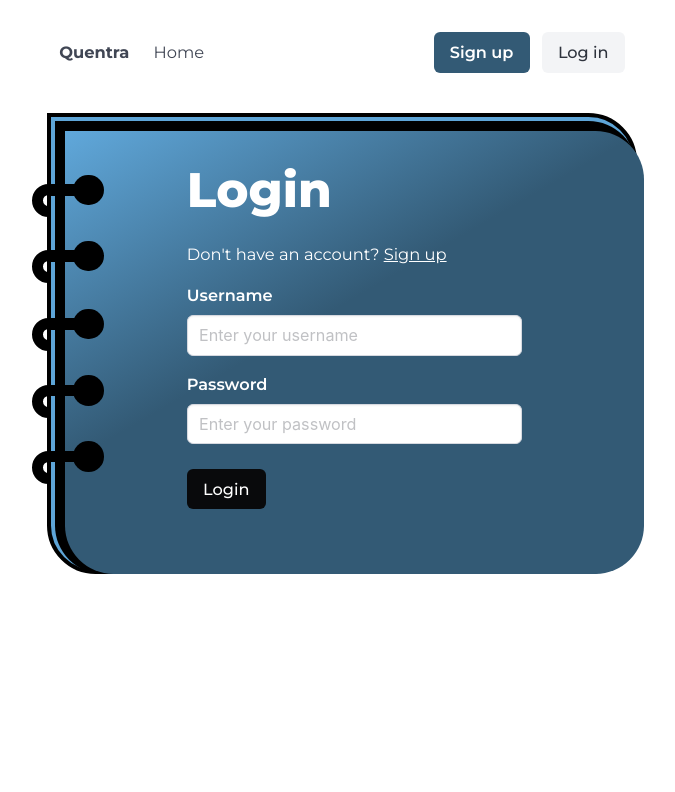
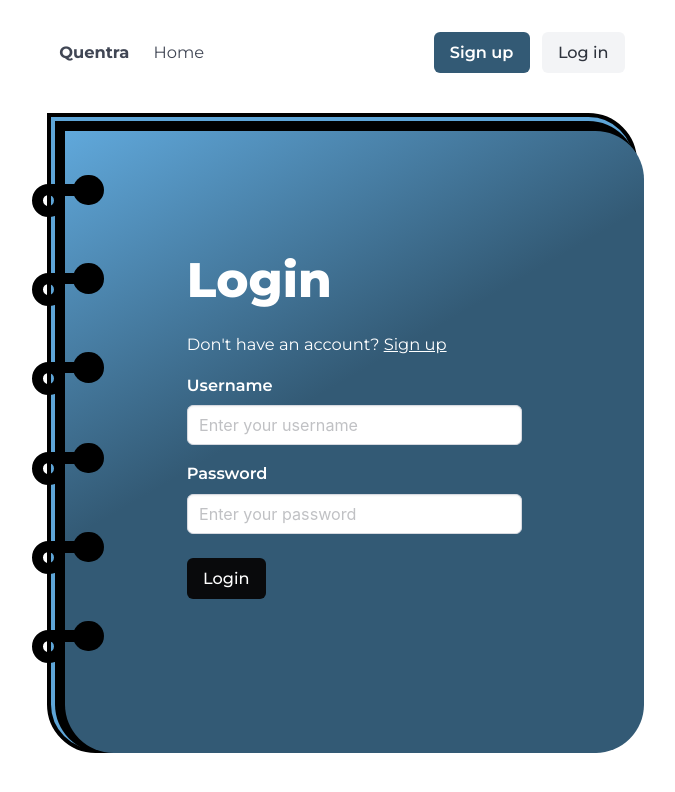
Before and after one commit to baselakasha/quentra, an Angular app in the folder frontend/: page /login in a window 1280 px wide. Shown: the top 792 px of the page, without its empty margins (298-973 px from the left). Built offline with nearby package versions, Linux system fonts and the light colour scheme.

Commit message:
Fix login and signup pages layout

```diff
--- a/frontend/src/app/components/budget/budget.html
+++ b/frontend/src/app/components/budget/budget.html
@@ -6,10 +6,6 @@
 >
   <div class="budget-content columns">
     <div class="column is-7">
-      <div class="budget-actions mb-3">
-        <button class="button is-small mr-2" (click)="editBudget()">Edit Budget</button>
-        <button class="button is-small is-danger" (click)="deleteBudget()">Delete Budget</button>
-      </div>
       <table class="table">
         <thead>
           <tr>
--- a/frontend/src/app/components/budget/budget.scss
+++ b/frontend/src/app/components/budget/budget.scss
@@ -41,36 +41,75 @@
   // Styling for the category table
   .table {
     width: 100%;
-    background-color: rgba(255, 255, 255, 0.1);
-    border-radius: 6px;
+    background-color: rgba(255, 255, 255, 0.09);
     overflow: hidden;
     color: white;
+    box-shadow: 0px 2px 10px rgba(0, 0, 0, 0.2);
+    backdrop-filter: blur(4px);
+    border-radius: 1rem;
 
     th {
-      background-color: rgba(0, 0, 0, 0.2);
       color: white;
       font-weight: 600;
       padding: 0.75rem;
     }
+    tr td:first-child {
+      font-weight: bold;
+    }
 
     td {
+      color: white;
       padding: 0.5rem;
       border-bottom: 1px solid rgba(255, 255, 255, 0.1);
+      vertical-align: middle;
     }
 
     tr:last-child td {
       border-bottom: none;
     }
 
+    // Input field with the "hole" recessed effect
     .input {
-      background-color: rgba(255, 255, 255, 0.9);
+      background-color: transparent;
       border: none;
-      border-radius: 4px;
+      border-radius: 4rem;
       padding: 0.5rem;
       width: 100%;
+      height: 2rem;
+      color: white;
+      box-shadow: inset 0 2px 6px rgba(0, 0, 0, 0.3);
+      transition: all 0.2s ease-in-out;
+
+      &::placeholder {
+        color: rgba(255, 255, 255, 0.5);
+      }
 
       &:focus {
-        box-shadow: 0 0 0 2px rgba(0, 0, 0, 0.2);
+        outline: none;
+        box-shadow: inset 0 2px 6px rgba(0, 0, 0, 0.6);
+        background-color: rgba(20, 20, 20, 0.7);
+      }
+    }
+
+    // Button styling to match the inset design
+    .button.is-primary {
+      background: rgba(255, 255, 255, 0.05);
+      border-radius: 1rem;
+      width: 80%;
+      border: none;
+      box-shadow: 0 2px 4px rgba(0, 0, 0, 0.3);
+      transition: all 0.2s ease;
+      height: 36px;
+
+      &:hover {
+        background: linear-gradient(180deg, #4bc5e8 0%, #2591b3 100%);
+        box-shadow: 0 3px 6px rgba(0, 0, 0, 0.4);
+      }
+
+      &:active {
+        background: linear-gradient(180deg, #1a7fa1 0%, #3db9dc 100%);
+        box-shadow: inset 0 2px 4px rgba(0, 0, 0, 0.4);
+        transform: translateY(1px);
       }
     }
 
@@ -86,4 +125,16 @@
       background-color: rgba(61, 185, 220, 0.2);
     }
   }
+
+  // Number input styling
+  input[type="number"] {
+    appearance: textfield; /* Standard */
+    -moz-appearance: textfield; /* Firefox */
+
+    &::-webkit-outer-spin-button,
+    &::-webkit-inner-spin-button {
+      -webkit-appearance: none;
+      margin: 0;
+    }
+  }
 }
--- a/frontend/src/app/components/notebook/notebook.html
+++ b/frontend/src/app/components/notebook/notebook.html
@@ -1,4 +1,7 @@
-<div class="book book__outside-container" [class.full-width]="fullWidth">
+<div class="book book__outside-container"
+     [class.full-width]="fullWidth"
+     [class.fixed-height]="fixedHeight"
+     [class.has-centered-content]="centerContent && fixedHeight">
   <ng-container *ngIf="showSidePunches">
     <div class="side-punch" *ngFor="let punch of sidePunches" [style.top.rem]="punch">
       <div class="side-punch__outside-circle"></div>
--- a/frontend/src/app/components/notebook/notebook.scss
+++ b/frontend/src/app/components/notebook/notebook.scss
@@ -4,13 +4,30 @@ main {
   width: 100vw !important;
 }
 
+// Utility classes
+.text-center {
+  text-align: center;
+}
+
+// Special styling for login/signup forms
+.login-form-container {
+  display: flex;
+  flex-direction: column;
+  justify-content: center;
+  width: 100%;
+  max-width: 400px;
+  margin: 0 auto;
+}
+
 .book {
   &__outside-container {
     height: auto;
-    min-height: 80vh;
     position: relative;
     margin: auto;
     margin-top: 2rem;
+    display: flex;
+    flex-direction: column;
+
     @include media-quiries.media-query(laptops){
       width: 50%;
     }
@@ -24,7 +41,15 @@ main {
         width: 100%;
       }
     }
+
+    &.fixed-height {
+      min-height: 80vh;
+      height: auto;
+      display: flex;
+      flex-direction: column;
+    }
   }
+
   &__container {
     background-color: #5EA5D7;
     border-radius: 0 3rem 3rem 3rem;
@@ -35,7 +60,13 @@ main {
     position: relative;
     display: flex;
     flex-direction: column;
+    flex: 1;
+
+    .fixed-height & {
+      min-height: 80vh;
+    }
   }
+
   &__container-black {
     border-radius: 0 3rem 3rem 3rem;
     background-color: black;
@@ -44,11 +75,14 @@ main {
     min-height: 100%;
     margin: 0;
     padding: 0;
-    display: block;
+    display: flex; // Changed from block to flex
+    flex-direction: column;
+    flex: 1;
     position: relative; // Change from absolute to relative
     left: 4px;
     top: 4px;
   }
+
   &__container-top {
     border-radius: 0 3rem 3rem 3rem;
     background: linear-gradient(150deg,rgba(96, 168, 219, 1) 0%, rgba(51, 90, 117, 1) 43%, rgba(51, 90, 117, 1) 100%);
@@ -58,8 +92,34 @@ main {
     margin-top: 10px;
     height: auto; // Allow height to grow with content
     min-height: 100%;
+    flex: 1;
+    display: flex;
+    flex-direction: column;
     padding-bottom: 2rem; // Add padding at the bottom
+
+    // Special scrollbar styling
+    &::-webkit-scrollbar {
+      width: 8px;
+      background-color: rgba(0, 0, 0, 0.1);
+    }
+
+    &::-webkit-scrollbar-thumb {
+      background-color: rgba(255, 255, 255, 0.3);
+      border-radius: 4px;
+    }
+
+    &::-webkit-scrollbar-thumb:hover {
+      background-color: rgba(255, 255, 255, 0.5);
+    }
+
+    // When using fixed height and centered content
+    .fixed-height.has-centered-content & {
+      justify-content: center;
+      align-items: center;
+      overflow-y: auto;
+    }
   }
+
   .main-block {
     position: relative; // Change from absolute to relative
     width: 90%;
@@ -74,6 +134,21 @@ main {
     &:not(.centered) {
       width: auto;
       max-width: none;
+    }
+
+    // Fixed height centered content styling
+    .fixed-height.has-centered-content & {
+      width: 90%;
+      max-width: 400px;
+      margin: auto;
+
+      h1.title {
+        text-align: center;
+      }
+
+      form {
+        width: 100%;
+      }
     }
 
     .field {
@@ -119,9 +194,16 @@ main {
   }
 }
 
+// Side punch styles
 .side-punch {
   position: absolute;
   left: 0;
+
+  // For fixed height notebooks, we need to adjust the side punch z-index
+  .fixed-height & {
+    z-index: 10;
+  }
+
   &__outside-circle {
     position: absolute;
     width: 33px;
@@ -131,6 +213,7 @@ main {
     left: -15px;
     top: -1.6rem;
   }
+
   &__line {
     width: 2rem;
     height: 0.7rem;
@@ -139,7 +222,8 @@ main {
     z-index: 2;
     top: -1.6rem;
   }
-  &__inside-circle{
+
+  &__inside-circle {
     background-color: black;
     border-radius: 50%;
     width: 1.9rem;
--- a/frontend/src/app/components/notebook/notebook.ts
+++ b/frontend/src/app/components/notebook/notebook.ts
@@ -13,6 +13,7 @@ export class NotebookComponent implements AfterViewInit {
   @Input() showSidePunches: boolean = true;
   @Input() centerContent: boolean = true;
   @Input() fullWidth: boolean = false;
+  @Input() fixedHeight: boolean = false;
 
   sidePunches: number[] = [];
   private minPunches = 5;
@@ -41,7 +42,14 @@ export class NotebookComponent implements AfterViewInit {
     const containerElement = this.el.nativeElement.querySelector('.book__container');
     if (!containerElement) return;
 
-    const containerHeight = containerElement.offsetHeight;
+    // If fixed height is used, we can calculate based on viewport height
+    let containerHeight;
+    if (this.fixedHeight) {
+      containerHeight = window.innerHeight * 0.8; // 80vh
+    } else {
+      containerHeight = containerElement.offsetHeight;
+    }
+
     const remSize = parseFloat(getComputedStyle(document.documentElement).fontSize);
 
     const containerHeightRem = containerHeight / remSize;
--- a/frontend/src/app/home/home.html
+++ b/frontend/src/app/home/home.html
@@ -10,9 +10,6 @@
   <div *ngIf="budgets.length === 0 && !loading" class="has-text-centered py-6">
     <div class="notification is-warning">
       <p>No budgets found. Create your first budget!</p>
-      <button class="button is-primary mt-2" (click)="createSampleBudget()">
-        Create Sample Budget
-      </button>
     </div>
   </div>
 
--- a/frontend/src/app/home/home.ts
+++ b/frontend/src/app/home/home.ts
@@ -60,25 +60,6 @@ export class Home implements OnInit {
     });
   }
 
-  createSampleBudget() {
-    const sampleBudget = {
-      name: 'Monthly Budget',
-      startDate: '2025-01-01',
-      endDate: '2025-01-31',
-      monthlyIncome: 5000
-    };
-
-    this.budgetService.createBudget(sampleBudget).subscribe({
-      next: (budget) => {
-        this.budgets.push(budget);
-        console.log('Budget created:', budget);
-      },
-      error: (error) => {
-        this.error = 'Failed to create budget';
-        console.error('Error creating budget:', error);
-      }
-    });
-  }
 
   createNewBudget() {
     const newBudget = {
--- a/frontend/src/app/pages/login/login.html
+++ b/frontend/src/app/pages/login/login.html
@@ -1,5 +1,6 @@
-<app-notebook title="Login">
-  <div class="mb-4 has-text-white">
+<app-notebook title="Login" [fixedHeight]="true" [centerContent]="true" [showSidePunches]="true">
+  <div class="login-form-container">
+    <div class="mb-4 has-text-white text-center">
       Don't have an account?
       <a routerLink="/signup" class="has-text-white" style="text-decoration: underline;">Sign up</a>
     </div>
@@ -57,4 +58,5 @@
       </div>
     </div>
   </form>
+  </div>
 </app-notebook>
--- a/frontend/src/app/pages/login/login.scss
+++ b/frontend/src/app/pages/login/login.scss
@@ -0,0 +1,14 @@
+// Login page specific styles
+:host {
+  display: flex;
+  flex-direction: column;
+  min-height: 100vh;
+}
+
+.login-form-container {
+  width: 100%;
+
+  form {
+    width: 100%;
+  }
+}
--- a/frontend/src/app/pages/signup/signup.html
+++ b/frontend/src/app/pages/signup/signup.html
@@ -1,4 +1,4 @@
-<app-notebook title="Sign Up">
+<app-notebook title="Sign Up" [fixedHeight]="true" [centerContent]="true">
   <div class="mb-4 has-text-white">
     Already have an account?
     <a routerLink="/login" class="has-text-white" style="text-decoration: underline;">Login</a>
```
Lines whose indentation alone changed are shown as unchanged.
